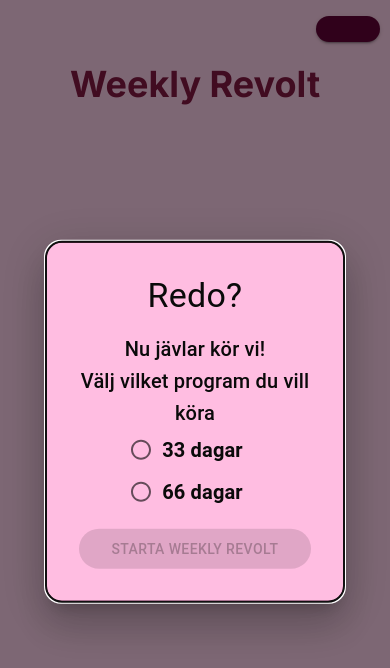
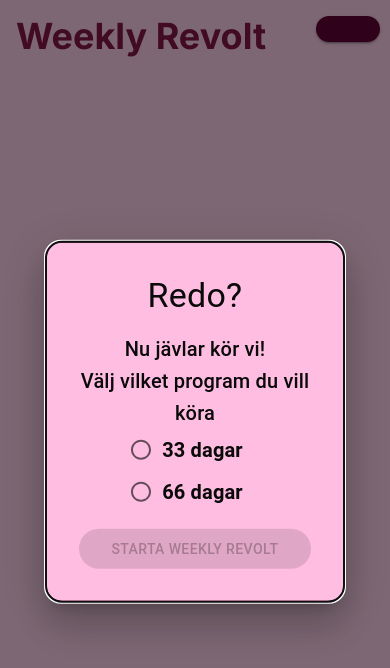
Before and after one commit to alizhj/WRchecklista, a Next.js app: page / in a window 390 px wide. Shown: the top 668 px of the page. Built offline with nearby package versions, Linux system fonts and the light colour scheme; some icons are missing.

Commit message:
title fixed mobil2

```diff
--- a/app/page.tsx
+++ b/app/page.tsx
@@ -107,7 +107,7 @@ export default function Home() {
   }, []);
 
   return (
-    <main className="h-screen flex flex-col items-center pt-4 pb-4 text-pink-900 bg-pink-200">
+    <main className="h-screen flex flex-col md:items-center pt-4 pb-4 text-pink-900 bg-pink-200">
       <Button
         variant="contained"
         sx={{
@@ -130,10 +130,8 @@ export default function Home() {
       >
         <RestoreIcon /> <span className="button-text">Börja om</span>
       </Button>
-      <Box className="flex flex-col items-center text-4xl mb-1 md:mb-6 flex-shrink-0">
-        <h1 className="text-md mt-12 md:text-8xl md:mt-0 font-bold">
-          Weekly Revolt
-        </h1>
+      <Box className="flex flex-col md:items-center text-4xl mb-1 md:mb-6 mr-2 ml-4 md:ml-0 flex-shrink-0">
+        <h1 className="text-md md:text-8xl md:mt-0 font-bold">Weekly Revolt</h1>
       </Box>
       {started && (
         <Box
```
